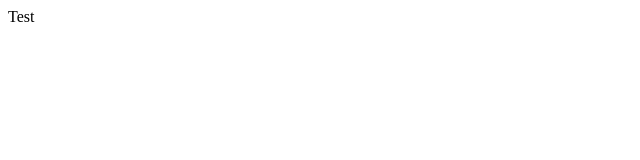
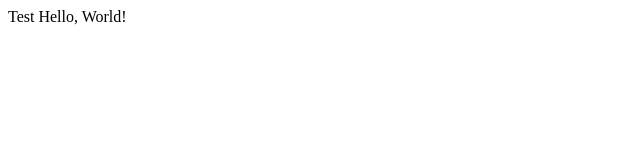
Before and after one commit to Mahsa171/lecture1, a plain HTML site: page index.html in a window 1280 px wide. Shown: the whole page, without its empty margins (0-640 px from the left). Drawn offline with Linux system fonts and the light colour scheme.

Commit message:
Add new line

```diff
--- a/index.html
+++ b/index.html
@@ -5,5 +5,6 @@
   </head>
   <body>
     Test
+    Hello, World!
   </body>
 </html>
```
